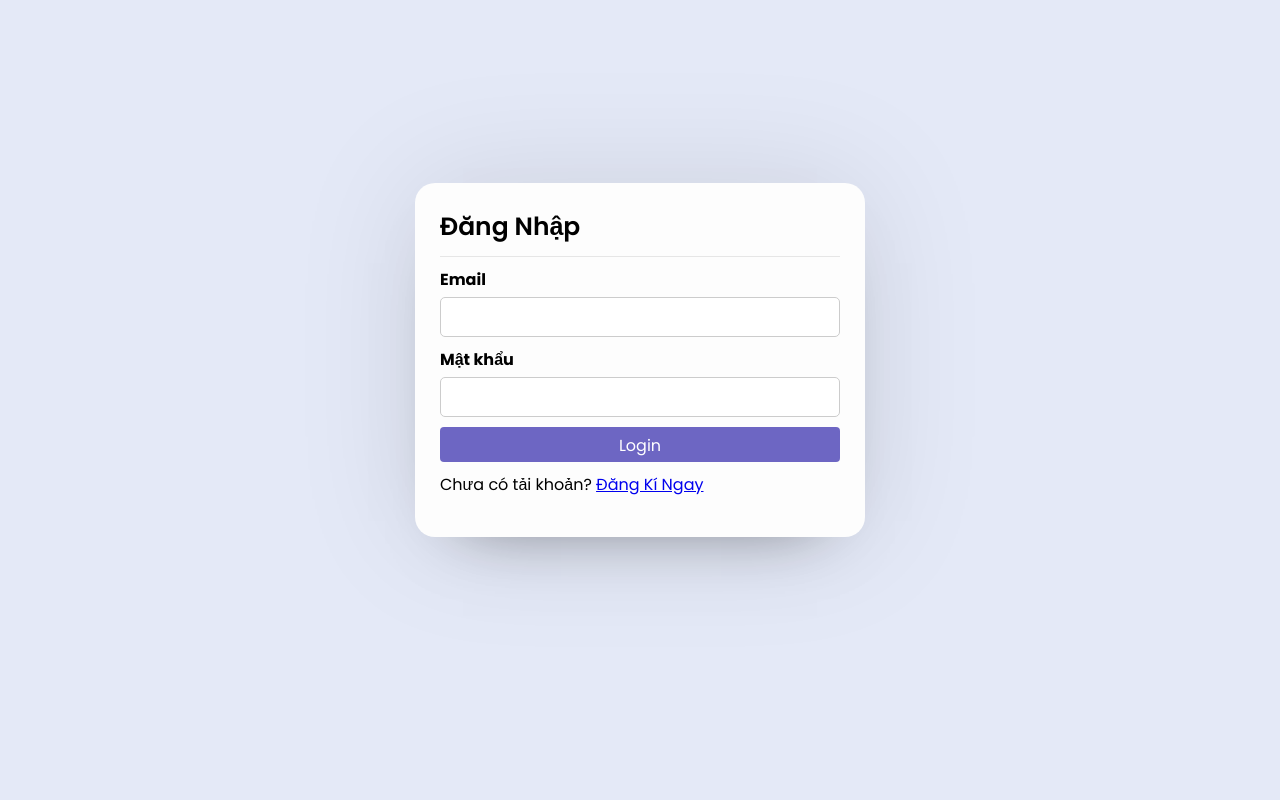
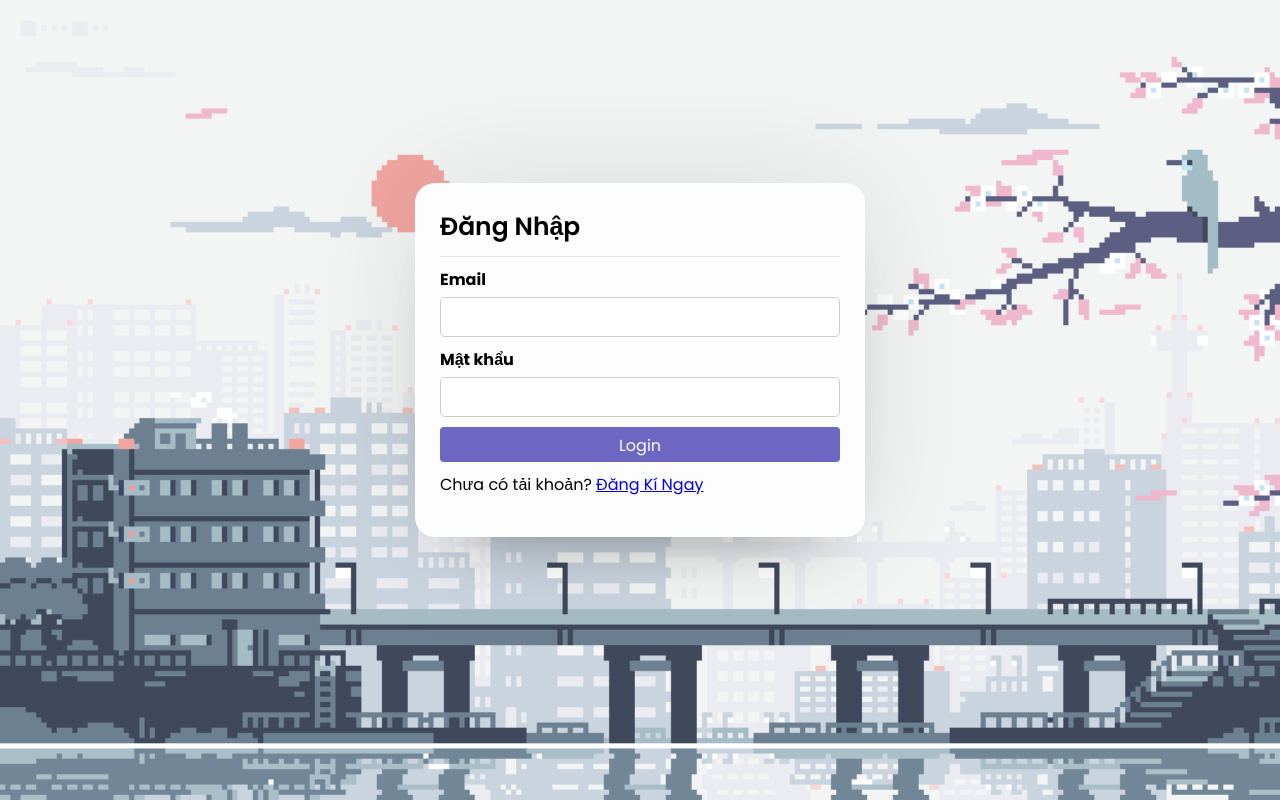
Before and after one commit to AtelierMizumi/WebDesign-LastTerm, a PHP site: page / in a window 1280 px wide. Run offline with PHP 8.4, Linux system fonts and the light colour scheme.

Commit message:
just adding a background can change a lots

```diff
--- a/home.php
+++ b/home.php
@@ -145,7 +145,7 @@
                                             width: 320px;
                                             min-height: 180px;
                                             border-radius: 8px;
-                                            box-shadow: 0 0 10px 0 rgba(0,0,0,0.1);
+                                            box-shadow: 0 0 10px 0 rgba(0,0,0,0.4);
                                             display: flex;
                                             justify-content: center;
                                             align-items: center;
--- a/style/style.css
+++ b/style/style.css
@@ -6,7 +6,13 @@
         font-family: 'Poppins',sans-serif;
     }
     body{
-        background: #e4e9f7;
+        background-image: url('../asset/animated-background.gif');
+        background-size: cover;
+        height: 100vh;
+        padding:0;
+        margin:0;
+        background-repeat: no-repeat;
+        background-attachment: fixed;
     }
     .container{
         display: flex;
```
Also changed, not shown: asset/animated-background.gif (added).
